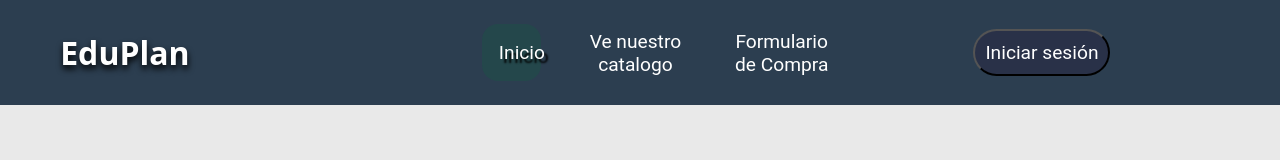
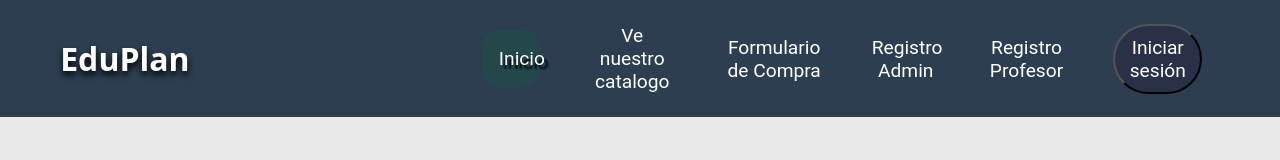
Before and after one commit to Fervolts/EduPlan-Sistema, a React (Vite) app in the folder frontend/EDUPLAN/: page / in a window 1280 px wide. Shown: the top 160 px of the page. Built offline with nearby package versions, Linux system fonts and the light colour scheme.

Commit message:
Se agregan faltantes al navbar y se agrega video

```diff
--- a/frontend/EDUPLAN/src/components/Comprar.jsx
+++ b/frontend/EDUPLAN/src/components/Comprar.jsx
@@ -1,6 +1,6 @@
 import React, { useState } from 'react';
 import './styles/Comprar.css';
-// import Video1 from '../assets/Video.mp4';
+import Video1 from '../assets/Video.mp4';
 
 const Comprar = () => {
   const [formulario, setFormulario] = useState({
@@ -66,7 +66,7 @@ const Comprar = () => {
   return (
     <div className="card">
       <video autoPlay loop muted className="video">
-        {/* <source src={Video1} type="video/mp4" /> */}
+        {<source src={Video1} type="video/mp4" />}
       </video>
       <form className="form" onSubmit={handleSubmit}>
         <label className="label">
--- a/frontend/EDUPLAN/src/components/Navbar.jsx
+++ b/frontend/EDUPLAN/src/components/Navbar.jsx
@@ -68,6 +68,8 @@ function Navb() {
                 <a href="/" className={`box ${location.pathname === '/' ? 'active' : ''}`}>Inicio</a>
                 <a href="/Modelos" className={`box ${location.pathname === '/Modelos' ? 'active' : ''}`}>Ve nuestro catalogo</a>
                 <a href="/comprar" className={`box ${location.pathname === '/comprar' ? 'active' : ''}`}>Formulario de Compra</a>
+                <a href="/registroAdmin" className={`box ${location.pathname === '/registroAdmin' ? 'active' : ''}`}>Registro Admin</a>
+                <a href="/registroProfe" className={`box ${location.pathname === '/registroProfe' ? 'active' : ''}`}>Registro Profesor</a>
                 </div>
                <div className="cajilla">
                 <LogoutButton pathname={location.pathname} />
```
Also changed, not shown: 1 other file (tests, documents, lock files or other folders).
